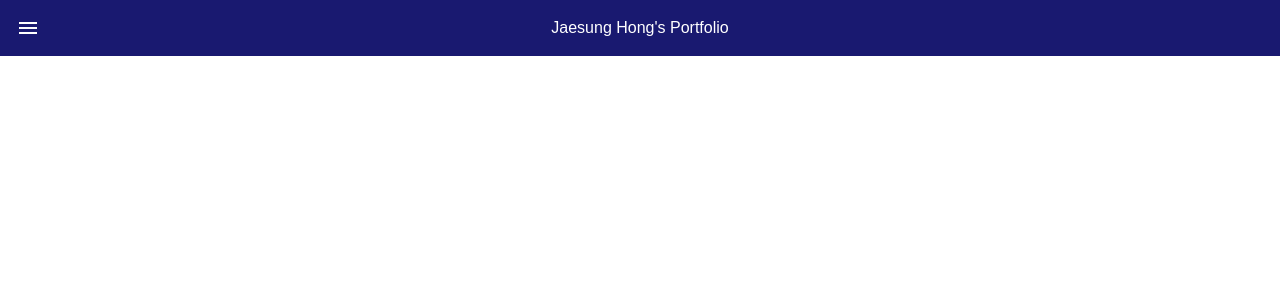
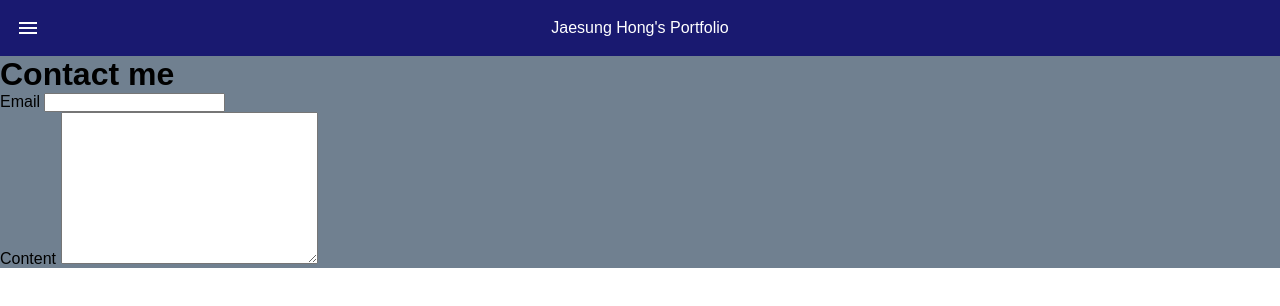
Before and after one commit to jezsung/portfolio, a website: page src/pages/contact-me.html in a window 1280 px wide. Drawn offline with Linux system fonts and the light colour scheme.

Commit message:
add contact form

```diff
--- a/src/pages/contact-me.html
+++ b/src/pages/contact-me.html
@@ -28,5 +28,17 @@
         <li><a href="#">Contact Me</a></li>
       </ul>
     </nav>
+
+    <main>
+      <h1>Contact me</h1>
+      <div>
+        <label for="email">Email</label>
+        <input id="email" type="text" />
+      </div>
+      <div>
+        <label for="content">Content</label>
+        <textarea name="content" id="content" cols="30" rows="10"></textarea>
+      </div>
+    </main>
   </body>
 </html>
```
